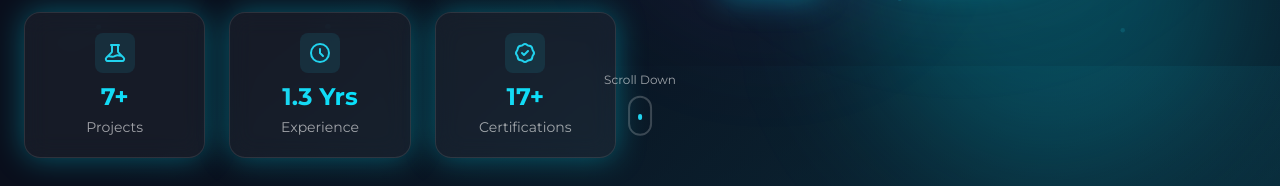
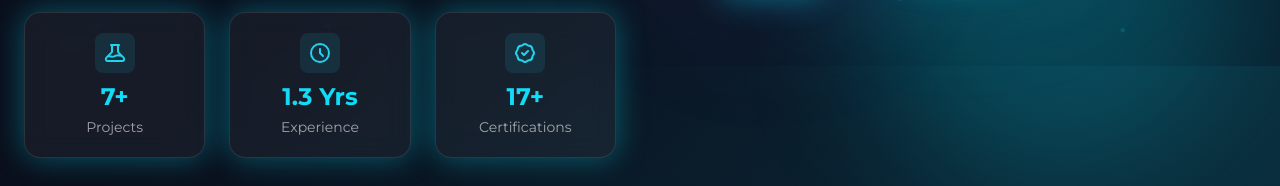
Before and after one commit to tejas-sonkusare/portfolio, a Next.js app: page / in a window 1280 px wide. Shown: the part 734-920 px from the top of the page. Built offline with nearby package versions, Linux system fonts and the light colour scheme.

Commit message:
chore: Remove scroll down button from home page

```diff
--- a/src/sections/Hero.tsx
+++ b/src/sections/Hero.tsx
@@ -66,7 +66,7 @@ export function Hero() {
   }, [charIndex, isDeleting, skillIndex]);
 
   return (
-    <section id="home" className="section relative overflow-hidden pt-20 pb-16 min-h-[88vh] flex items-center">
+    <section id="home" className="section relative overflow-hidden pt-28 min-h-screen flex items-center">
       {/* Animated gradient background */}
       <div className="absolute inset-0 bg-gradient-to-br from-background via-background to-neon-blue/10" />
 
@@ -377,32 +377,6 @@ export function Hero() {
             </motion.div>
           </div>
         </div>
-
-        {/* Scroll Indicator */}
-        <div className="absolute bottom-8 left-1/2 -translate-x-1/2">
-          <motion.div
-            initial={{ opacity: 0, y: -20 }}
-            animate={{ opacity: 1, y: 0 }}
-            transition={{ duration: 1, delay: 1.5 }}
-          >
-            <a href="#about" className="flex flex-col items-center gap-2 group cursor-pointer">
-              <motion.div
-                animate={{ y: [0, 10, 0] }}
-                transition={{ duration: 2, repeat: Infinity }}
-                style={{ display: 'flex', flexDirection: 'column', alignItems: 'center', gap: '0.5rem' }}
-              >
-                <span className="text-xs text-white/60 group-hover:text-neon-cyan transition-colors">Scroll Down</span>
-                <div className="w-6 h-10 rounded-full border-2 border-white/20 group-hover:border-neon-cyan flex items-start justify-center p-2 transition-colors">
-                  <motion.div
-                    style={{ width: '0.375rem', height: '0.375rem', borderRadius: '9999px', backgroundColor: '#22d3ee' }}
-                    animate={{ y: [0, 12, 0] }}
-                    transition={{ duration: 1.5, repeat: Infinity }}
-                  />
-                </div>
-              </motion.div>
-            </a>
-          </motion.div>
-        </div>
       </div>
     </section>
   );
```
